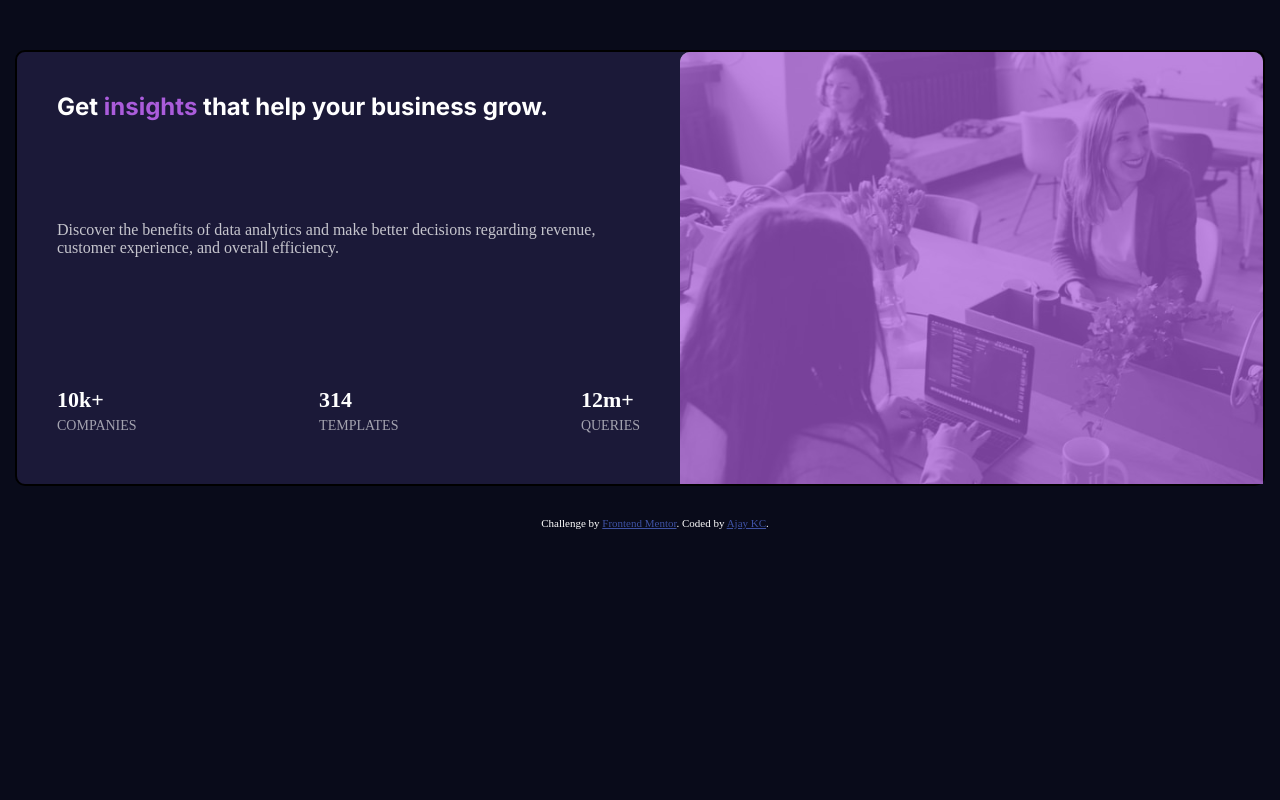
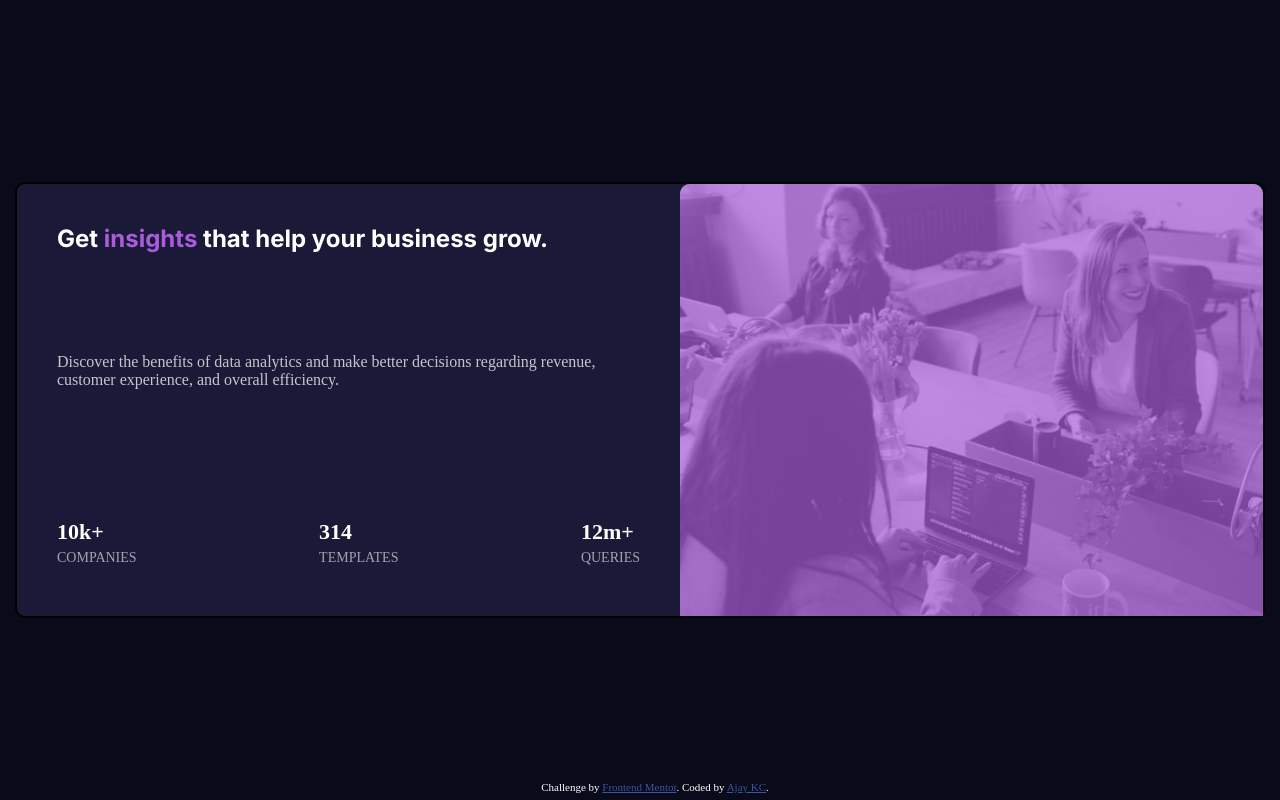
Before and after one commit to ajay117/stats-preview-card-component-main, a plain HTML site: page index.html in a window 1280 px wide. Drawn offline with Linux system fonts and the light colour scheme.

Commit message:
Change screen size and place card on center"

```diff
--- a/index.css
+++ b/index.css
@@ -96,7 +96,13 @@ h3 {
   color: hsl(228, 45%, 44%);
 }
 
-@media only screen and (min-width: 376px) {
+@media only screen and (min-width: 600px) {
+  body {
+    height: 100%;
+    display: flex;
+    flex-direction: column;
+    justify-content: center;
+  }
   .container {
     display: flex;
   }
```
